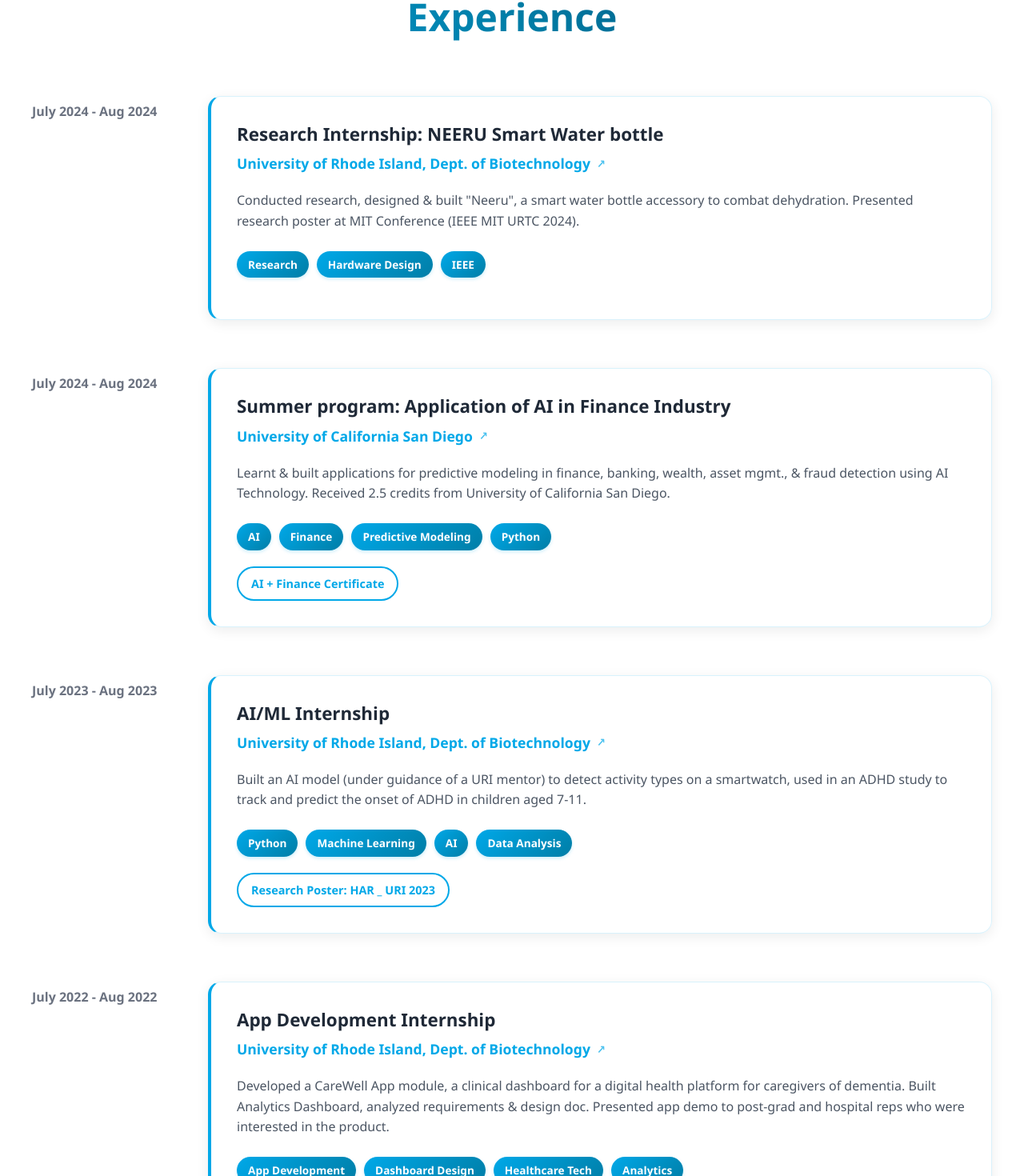
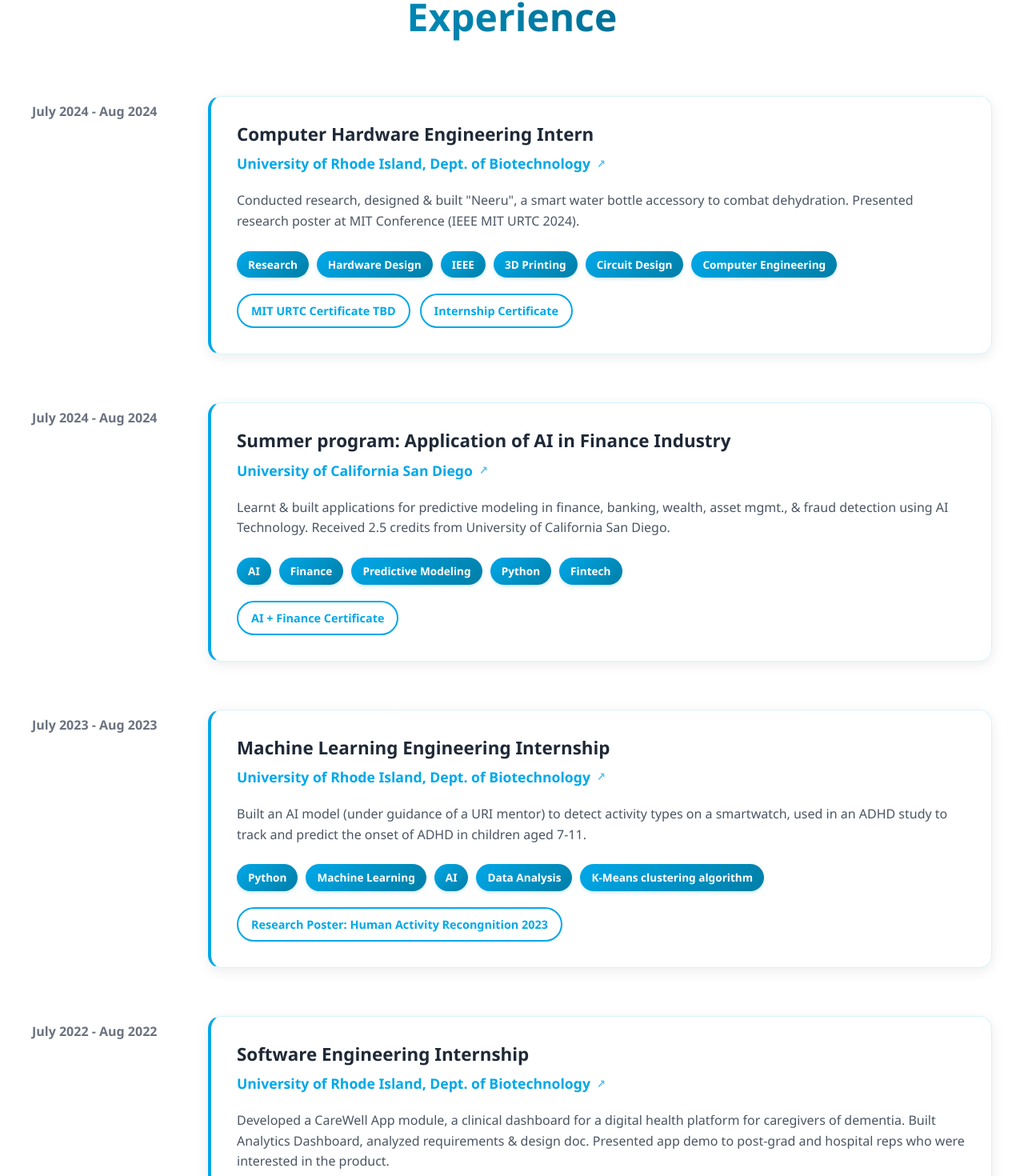
Before and after one commit to yashwant-creator/Portfolio-Page, a React (Vite) app: page / in a window 1280 px wide. Shown: the part 1361-2831 px from the top of the page at 80% size. Built offline with nearby package versions, Linux system fonts and the light colour scheme; the HTML template or start-up script is replaced by a standard one.

Commit message:
detailed experience section

```diff
--- a/src/components/ExperienceSection.jsx
+++ b/src/components/ExperienceSection.jsx
@@ -3,42 +3,44 @@
 const ExperienceSection = () => {
     const experiences = [
         {
-            title: "Research Internship: NEERU Smart Water bottle",
+            title: "Computer Hardware Engineering Intern",
             company: "University of Rhode Island, Dept. of Biotechnology",
             duration: "July 2024 - Aug 2024",
             description: "Conducted research, designed & built \"Neeru\", a smart water bottle accessory to combat dehydration. Presented research poster at MIT Conference (IEEE MIT URTC 2024).",
-            technologies: ["Research", "Hardware Design", "IEEE"],
-            links: []
+            technologies: ["Research", "Hardware Design", "IEEE", "3D Printing", "Circuit Design", "Computer Engineering"],
+            links: [{text: "MIT URTC Certificate TBD", url: ""},
+                 {text: "Internship Certificate", url: "https://drive.google.com/file/d/1T8w_yqsrmewrZ7hrsyDhMF3Wa412WJOp/view?usp=sharing"}
+                ]
         },
         {
             title: "Summer program: Application of AI in Finance Industry",
             company: "University of California San Diego",
             duration: "July 2024 - Aug 2024",
             description: "Learnt & built applications for predictive modeling in finance, banking, wealth, asset mgmt., & fraud detection using AI Technology. Received 2.5 credits from University of California San Diego.",
-            technologies: ["AI", "Finance", "Predictive Modeling", "Python"],
+            technologies: ["AI", "Finance", "Predictive Modeling", "Python", "Fintech"],
             links: [
-                { text: "AI + Finance Certificate", url: "#" }
+                { text: "AI + Finance Certificate", url: "https://drive.google.com/file/d/1MCfo0x6IFty9Tu9joIqztdy9O2jQhwhj/view?usp=sharing" }
             ]
         },
         {
-            title: "AI/ML Internship",
+            title: "Machine Learning Engineering Internship",
             company: "University of Rhode Island, Dept. of Biotechnology",
             duration: "July 2023 - Aug 2023",
             description: "Built an AI model (under guidance of a URI mentor) to detect activity types on a smartwatch, used in an ADHD study to track and predict the onset of ADHD in children aged 7-11.",
-            technologies: ["Python", "Machine Learning", "AI", "Data Analysis"],
+            technologies: ["Python", "Machine Learning", "AI", "Data Analysis", "K-Means clustering algorithm"],
             links: [
-                { text: "Research Poster: HAR _ URI 2023", url: "#" }
+                { text: "Research Poster: Human Activity Recongnition 2023", url: "https://docs.google.com/presentation/d/1TiVOjGnX01dvvkBp6vhvQEVISsh5gKl-wf3O2QzNNOE/edit?usp=sharing" }
             ]
         },
         {
-            title: "App Development Internship",
+            title: "Software Engineering Internship",
             company: "University of Rhode Island, Dept. of Biotechnology",
             duration: "July 2022 - Aug 2022",
             description: "Developed a CareWell App module, a clinical dashboard for a digital health platform for caregivers of dementia. Built Analytics Dashboard, analyzed requirements & design doc. Presented app demo to post-grad and hospital reps who were interested in the product.",
             technologies: ["App Development", "Dashboard Design", "Healthcare Tech", "Analytics"],
             links: [
-                { text: "Carewell Clinical Dashboard- Demo Slides", url: "#" },
-                { text: "Demo Video", url: "#" }
+                { text: "Carewell Clinical Dashboard- Demo Slides", url: "https://docs.google.com/presentation/d/1m3HWPYzw26zsX33V6mhjOto0HqQ3V6mgURk3KuZ2QvA/edit?usp=sharing" },
+                { text: "Demo Video", url: "https://drive.google.com/file/d/1hceekMAfpG0NEkgR2XVunOQBtkqomm5r/view?usp=sharing" }
             ]
         },
         {
```
